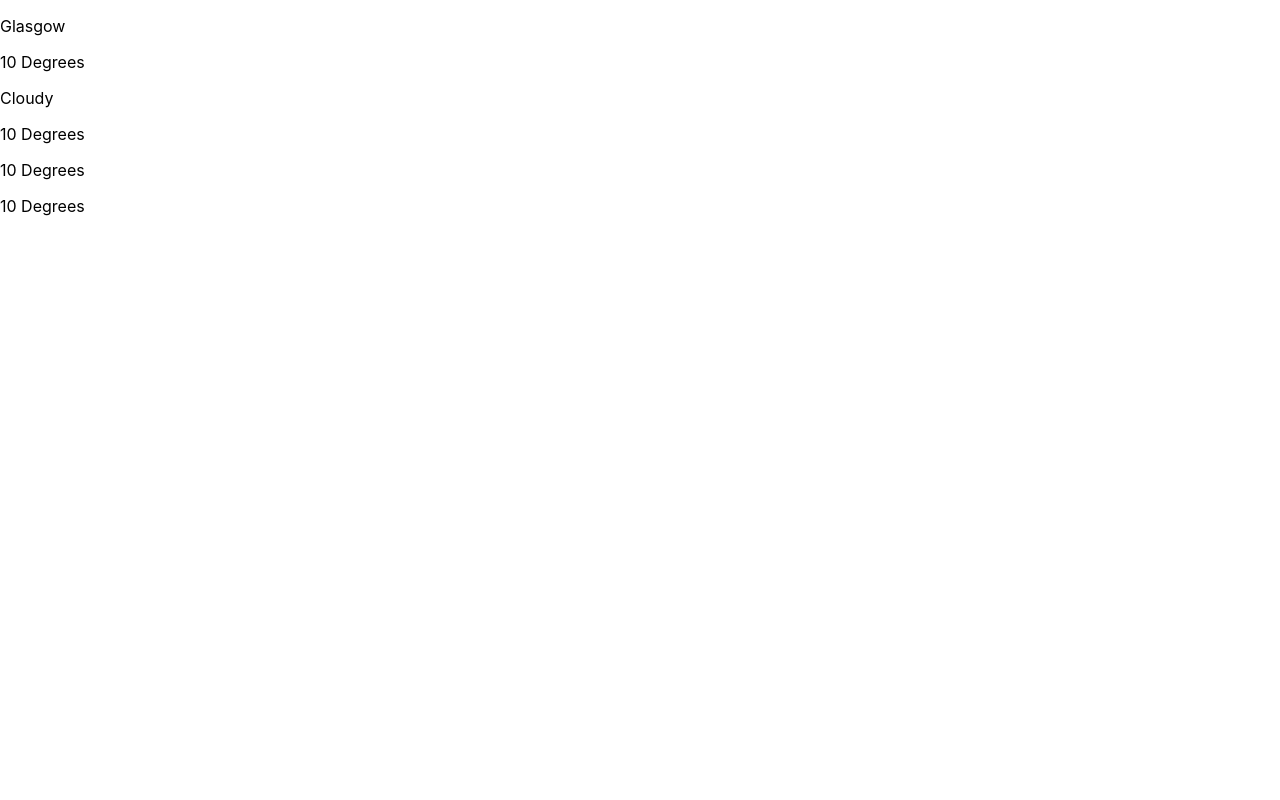
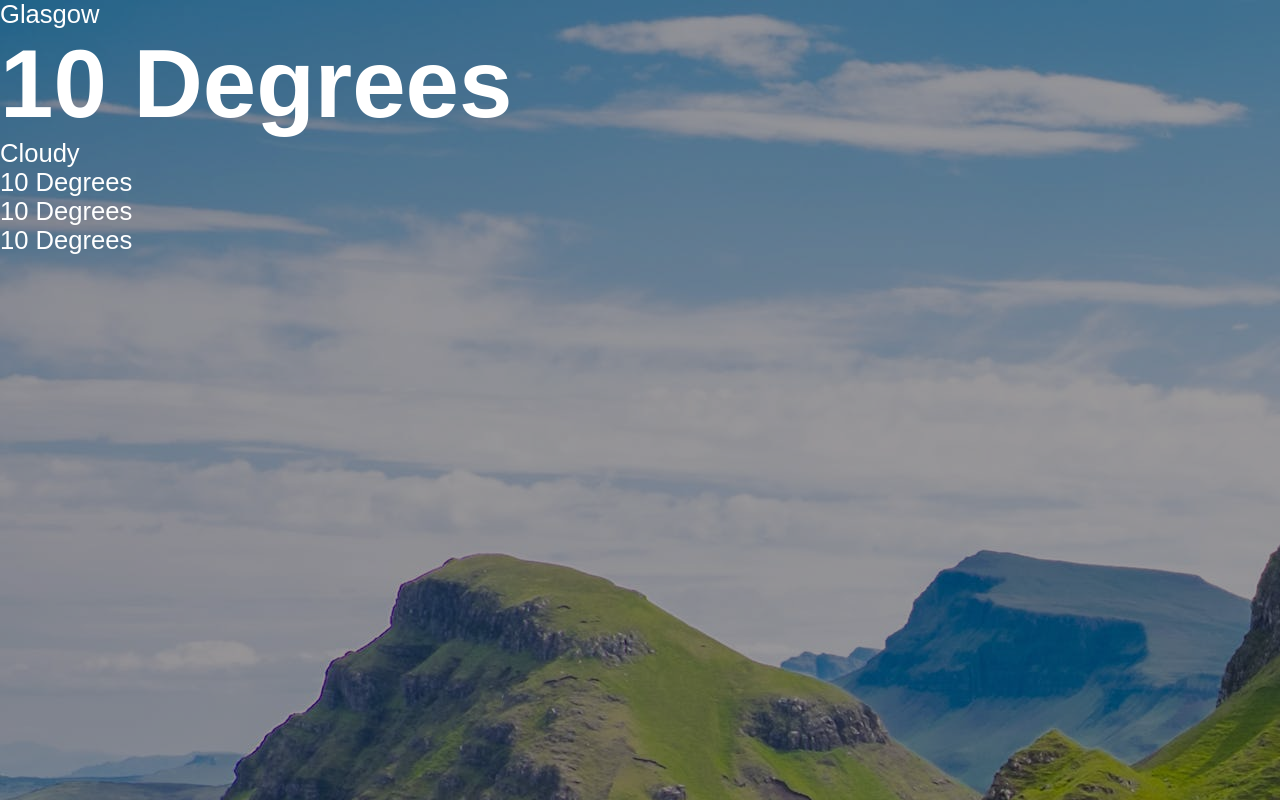
Before and after one commit to abrahamsuarezolay/weather-app, a React (Create React App) app: page / in a window 1280 px wide. Built offline with nearby package versions, Linux system fonts and the light colour scheme; the HTML template or start-up script is replaced by a standard one.

Commit message:
Basic styling and background image

```diff
--- a/src/App.js
+++ b/src/App.js
@@ -13,7 +13,7 @@ function App() {
             <p>Glasgow</p>
           </div>
           <div className="temperature">
-            <p>10 Degrees</p>
+            <h1>10 Degrees</h1>
           </div>
           <div className="description">
             <p>Cloudy</p>
--- a/src/index.css
+++ b/src/index.css
@@ -1,13 +1,42 @@
+
+
+* {
+  box-sizing: border-box;
+  margin: 0;
+  padding: 0;
+}
+
 body {
   margin: 0;
-  font-family: -apple-system, BlinkMacSystemFont, 'Segoe UI', 'Roboto', 'Oxygen',
-    'Ubuntu', 'Cantarell', 'Fira Sans', 'Droid Sans', 'Helvetica Neue',
-    sans-serif;
+  font-family: sans-serif, BlinkMacSystemFont, 'Segoe UI', 'Roboto', 'Oxygen',
+    'Ubuntu', 'Cantarell', 'Fira Sans', 'Droid Sans', 'Helvetica Neue';
   -webkit-font-smoothing: antialiased;
   -moz-osx-font-smoothing: grayscale;
 }
 
-code {
-  font-family: source-code-pro, Menlo, Monaco, Consolas, 'Courier New',
-    monospace;
+p {
+  font-size: 1.6rem;
 }
+
+h1 {
+  font-size: 6rem;
+}
+
+.App{
+  width: 100%;
+  height: 100vh;
+  position: relative;
+  background-color: rgba(0, 0, 0, 0.4);
+  color: #fff;
+}
+
+.App::before{
+  content: "";
+  background: url("assets/background.jpg");
+  position: absolute;
+  width: 100%;
+  height: 100%;
+  top: 0;
+  left: 0;
+  z-index: -1;
+}
```
